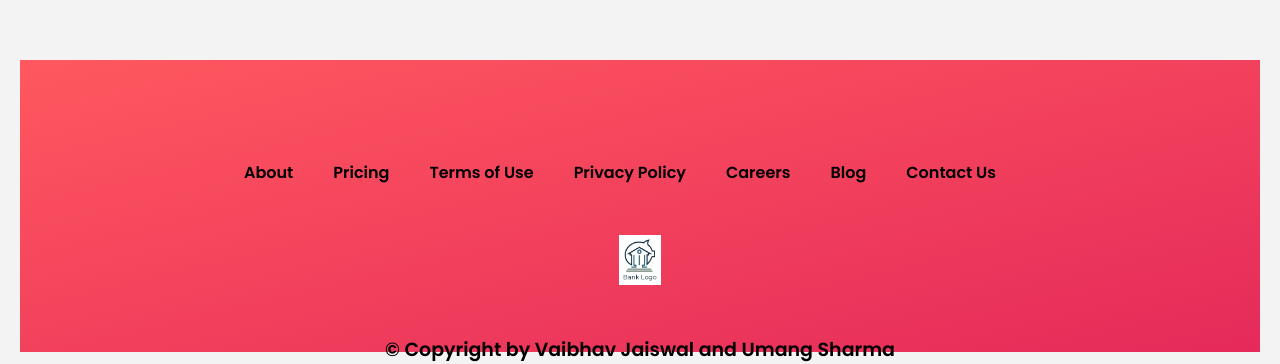
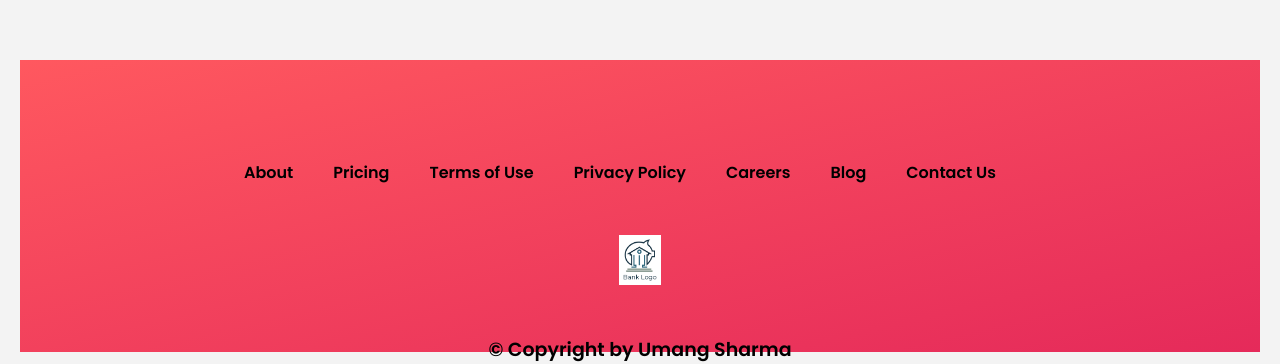
Before and after one commit to Umang-Sharma1/Banking-app, a website built with Parcel: page index.html in a window 1280 px wide. Shown: the part 754-1118 px from the top of the page. Built offline with nearby package versions, Linux system fonts and the light colour scheme.

Commit message:
index.html

```diff
--- a/index.html
+++ b/index.html
@@ -149,7 +149,7 @@
       </ul>
       <img src="bank logo.png" alt="Logo" class="footer__logo" />
       <p class="footer__copyright">
-        &copy; Copyright by Vaibhav Jaiswal and Umang Sharma
+        &copy; Copyright by Umang Sharma
       </p>
     </footer>
   </body>
```
